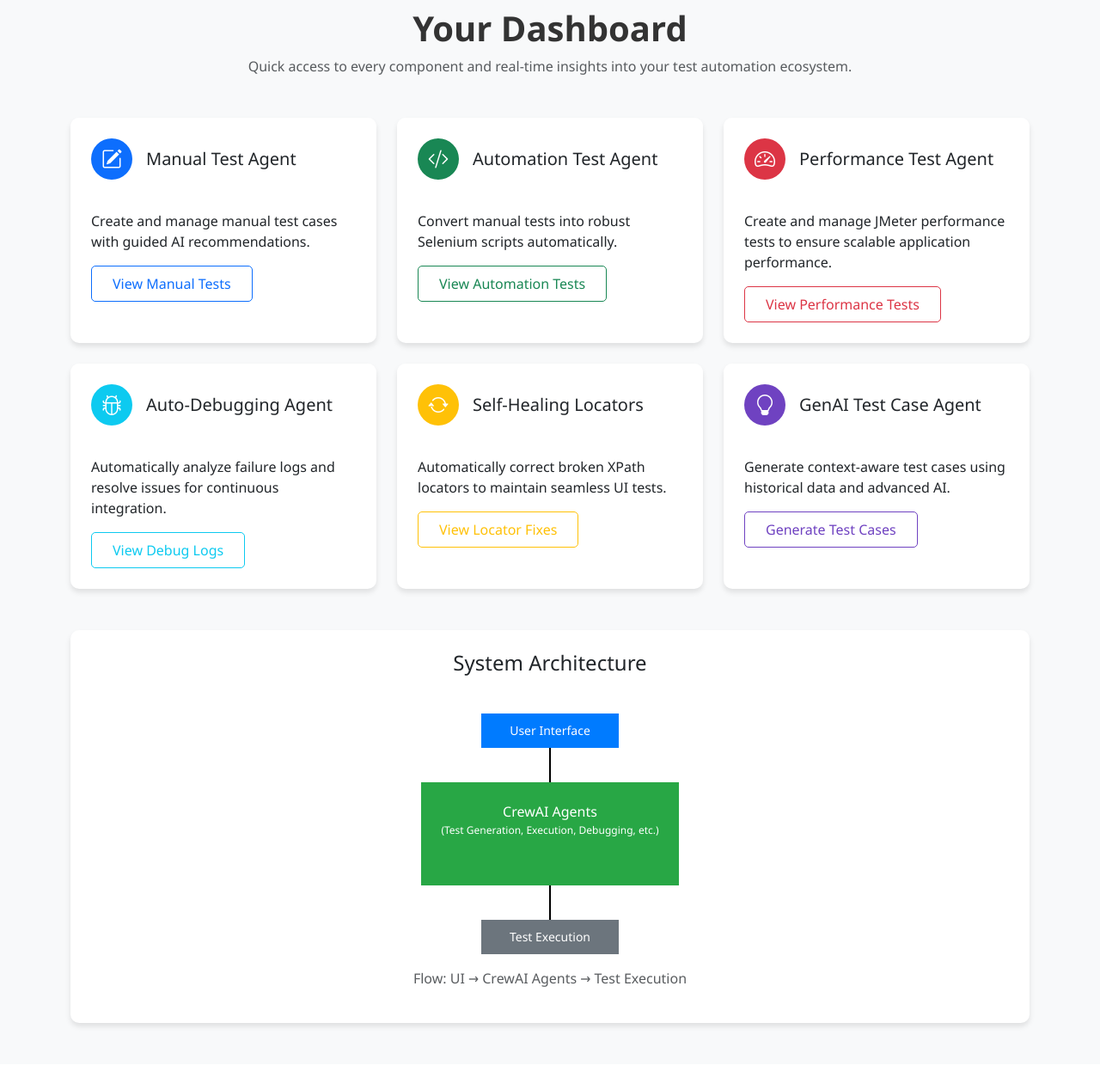
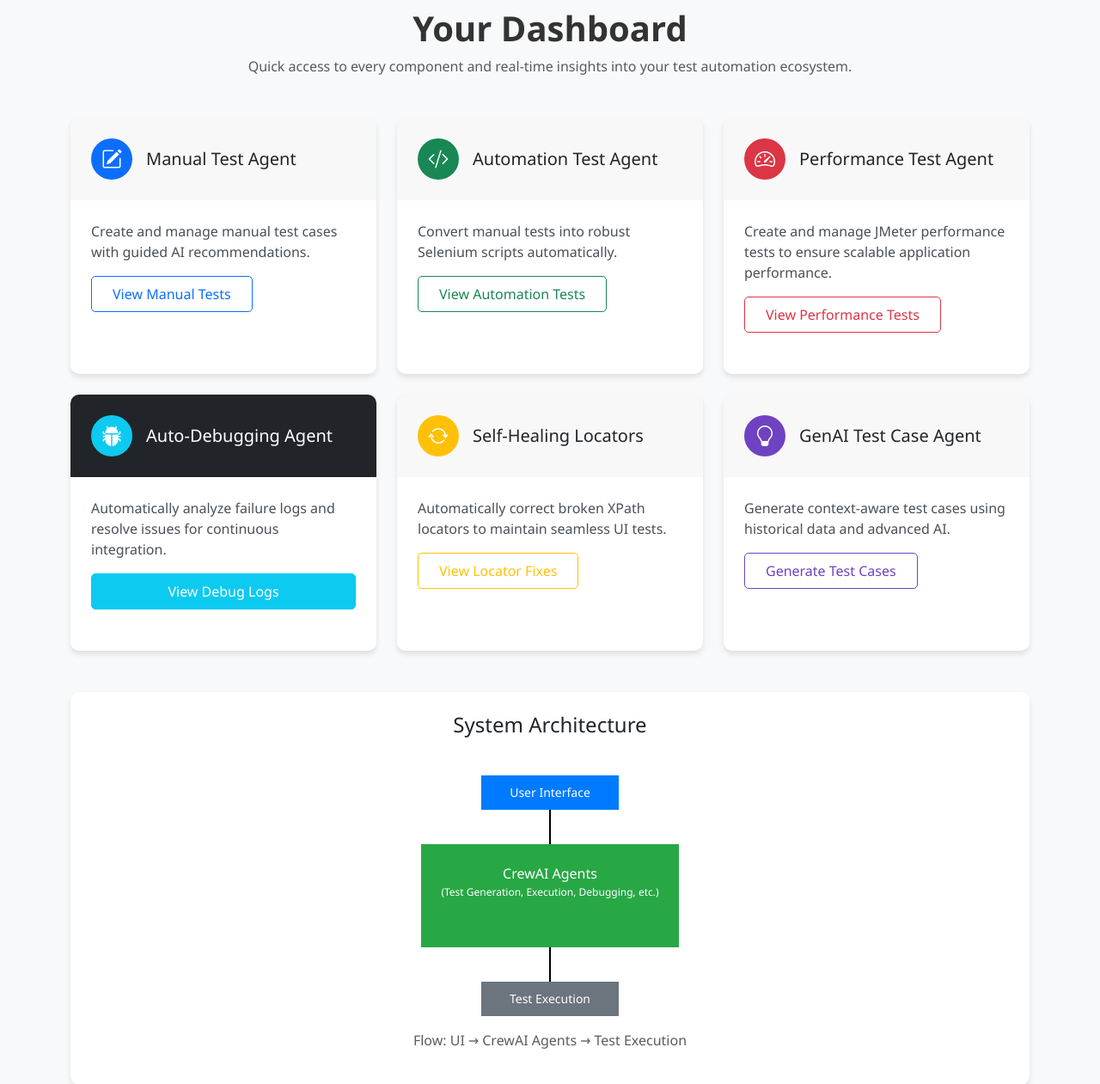
Before and after one commit to connectamitb/crewai-test-automation, a Flask app: page / in a window 1280 px wide. Shown: the part 565-1826 px from the top of the page at 86% size. Before the commit the page ends 1761 px from the top, so only its background shows below. Run offline with Flask 3, Linux system fonts and the light colour scheme.

Commit message:
Agent query: Is the Auto-Debugging Agent card now more visible and clearly readable with the dark header and enhanced styling?
Enhance card styling and button appearance, update index page card visuals.

Screenshot: https://storage.googleapis.com/screenshot-production-us-central1/ac1ed6fe-6c5a-41bb-9484-e6881c10ad67/0c9b2910-2344-40eb-a380-8bfe2448e4b2.jpg

```diff
--- a/static/css/style.css
+++ b/static/css/style.css
@@ -43,7 +43,7 @@ body {
   padding: 2rem;
 }
 
-/* Cards */
+/* Card Styling Enhancements */
 .card {
   border: none;
   border-radius: 10px;
@@ -51,6 +51,7 @@ body {
   transition: transform 0.3s ease, box-shadow 0.3s ease;
   background: white;
   overflow: hidden;
+  margin-bottom: 1.5rem;
 }
 
 .card:hover {
@@ -59,9 +60,12 @@ body {
 }
 
 .card-header {
-  background-color: white;
+  padding: 1.5rem;
   border-bottom: none;
-  padding: 1.5rem 1.5rem 0.75rem;
+}
+
+.card-header.bg-dark {
+  background-color: #212529 !important;
 }
 
 .card-body {
@@ -76,10 +80,17 @@ body {
   align-items: center;
   justify-content: center;
   border-radius: 50%;
+  font-size: 1.5rem;
 }
 
 .feature-icon i {
   font-size: 1.5rem;
+}
+
+.card-text {
+  color: #495057;
+  font-size: 1rem;
+  line-height: 1.5;
 }
 
 /* Buttons */
@@ -99,6 +110,16 @@ body {
   background-color: #6f42c1;
 }
 
+/* Button enhancements */
+.btn-info {
+  background-color: #0dcaf0;
+  border-color: #0dcaf0;
+}
+
+.btn-info:hover {
+  background-color: #31d2f2;
+  border-color: #25cff2;
+}
 /* Dropdown Menu */
 .dropdown-menu {
   background-color: #1a1a1a;
--- a/templates/index.html
+++ b/templates/index.html
@@ -135,17 +135,17 @@
         <!-- Auto-Debugging Agent Card -->
         <div class="col-md-4">
           <div class="card h-100">
-            <div class="card-header d-flex align-items-center">
+            <div class="card-header d-flex align-items-center bg-dark">
               <div class="feature-icon bg-info text-white rounded-circle p-3 me-3">
-                <i class="bi bi-bug"></i>
+                <i class="bi bi-bug-fill"></i>
               </div>
-              <h3 class="h5 mb-0">Auto‑Debugging Agent</h3>
+              <h3 class="h5 mb-0 text-white">Auto‑Debugging Agent</h3>
             </div>
             <div class="card-body">
               <p class="card-text">
                 Automatically analyze failure logs and resolve issues for continuous integration.
               </p>
-              <a href="#" class="btn btn-outline-info">View Debug Logs</a>
+              <a href="#" class="btn btn-info text-white w-100">View Debug Logs</a>
             </div>
           </div>
         </div>
```
Also changed, not shown: attached_assets/image_1738363193379.png (added).
